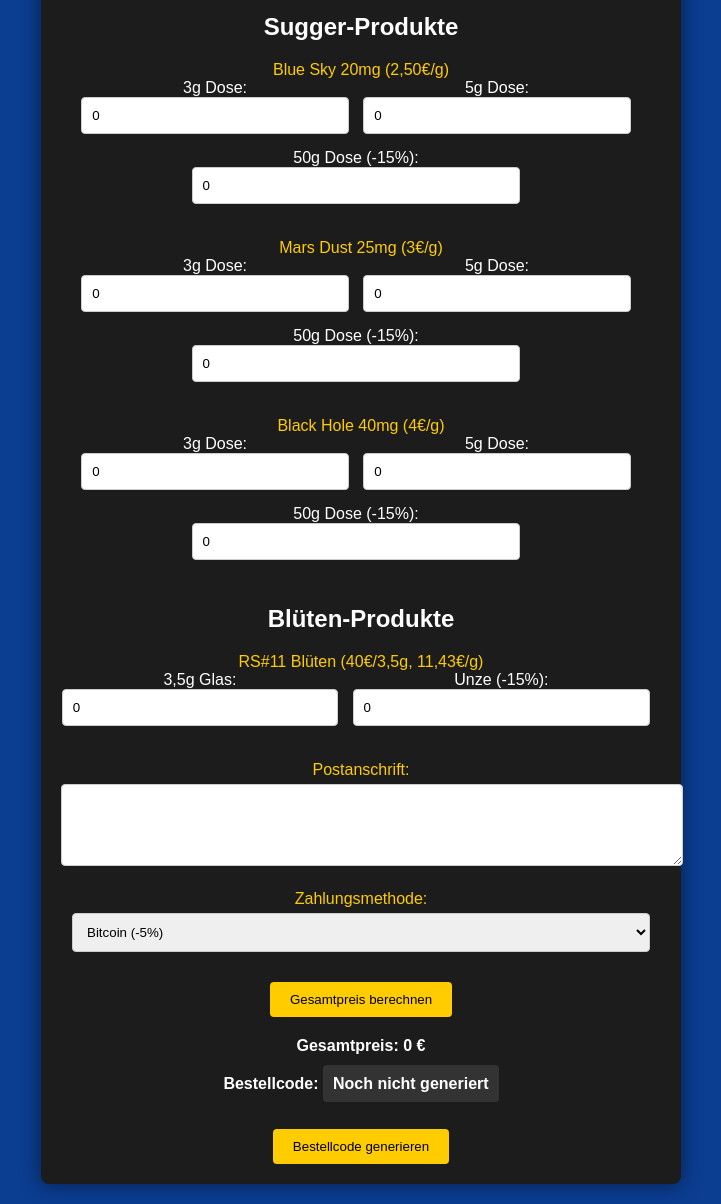
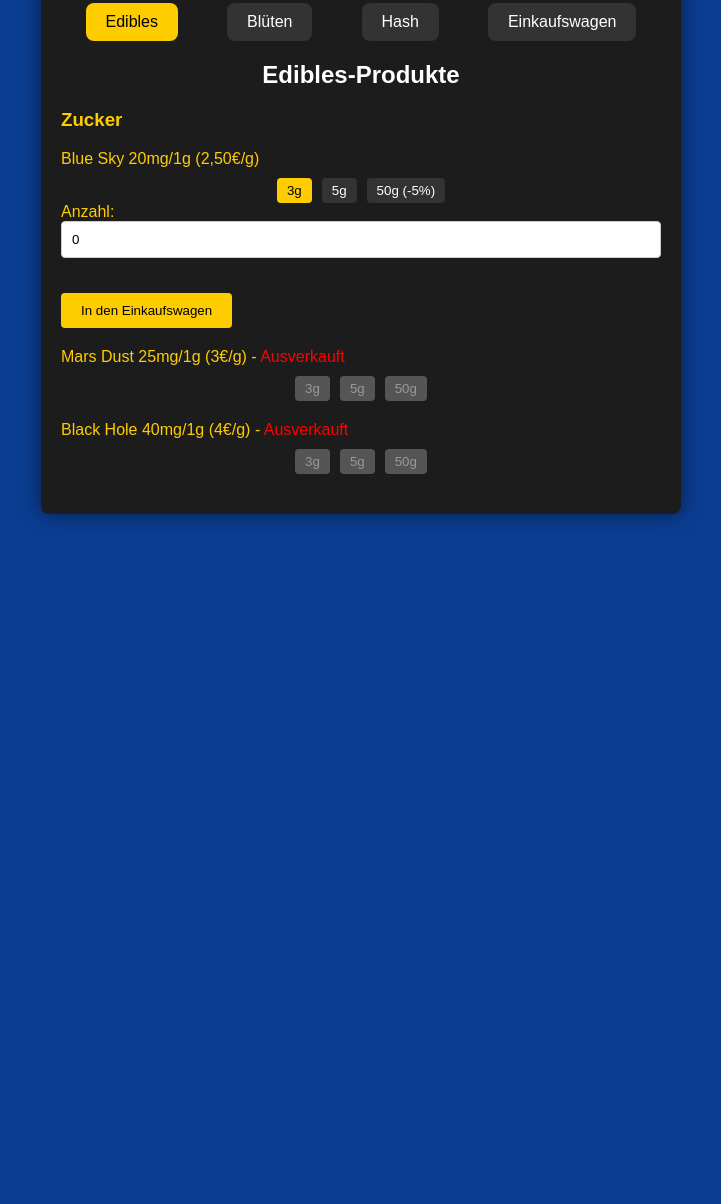
Before and after one commit to SPACE-WEED/bestell, a plain HTML site: page index.html in a window 1280 px wide. Shown: the part 115-1319 px from the top of the page, without its empty margins (279-1000 px from the left). After the commit the page ends 800 px from the top, so only its background shows below. Drawn offline with Linux system fonts and the light colour scheme; a web font is replaced by a local one.

Commit message:
Update index.html

```diff
--- a/index.html
+++ b/index.html
@@ -6,117 +6,192 @@
     <title>SPACE SUGGER Bestellkarte</title>
     <style>
         @import url('https://fonts.googleapis.com/css2?family=Nasai+One&display=swap');
-        body { font-family: Arial, sans-serif; background-color: #0b3d91; color: #fff; margin: 0; padding: 0; display: flex; justify-content: center; align-items: center; min-height: 100vh; }
+        body { font-family: Arial, sans-serif; background-color: #0b3d91; color: #fff; margin: 0; padding: 0; display: flex; flex-direction: column; align-items: center; min-height: 100vh; }
         .container { background: #1c1c1c; padding: 20px; border-radius: 8px; box-shadow: 0 0 20px rgba(0, 0, 0, 0.5); max-width: 600px; width: 100%; text-align: center; margin: 20px; }
         h1 { font-family: 'Nasai One', sans-serif; color: #ffcc00; margin-bottom: 20px; }
+        .tabs { display: flex; justify-content: space-around; margin-bottom: 20px; }
+        .tab { cursor: pointer; padding: 10px 20px; background: #333; border-radius: 8px; }
+        .tab.active { background: #ffcc00; color: #000; }
+        .tab-content { display: none; }
+        .tab-content.active { display: block; }
+        .subcategory { margin-bottom: 20px; text-align: left; }
+        .subcategory h3 { color: #ffcc00; }
         .product { margin-bottom: 20px; }
         .product label { display: block; margin-bottom: 5px; color: #ffcc00; }
-        .dose-size label { display: inline-block; margin-right: 10px; color: #fff; }
-        .address, .payment-method { margin-top: 20px; }
-        .address label, .payment-method label { display: block; margin-bottom: 5px; color: #ffcc00; }
+        .dose-size { display: flex; justify-content: center; margin-top: 10px; }
+        .dose-size button { background: #333; color: #fff; border: none; padding: 5px 10px; margin: 0 5px; cursor: pointer; border-radius: 4px; }
+        .dose-size button.active { background: #ffcc00; color: #000; }
+        .dose-size button.disabled { background: #555; color: #999; cursor: not-allowed; }
+        .address, .payment-method, .cart-section { margin-top: 20px; }
+        .address label, .payment-method label, .cart-section label { display: block; margin-bottom: 5px; color: #ffcc00; }
         textarea { width: 100%; padding: 10px; border: 1px solid #ccc; border-radius: 4px; }
         select, input[type="number"] { padding: 10px; border: 1px solid #ccc; border-radius: 4px; width: calc(100% - 22px); margin-bottom: 10px; }
         button { background: #ffcc00; color: #000; padding: 10px 20px; border: none; border-radius: 4px; cursor: pointer; transition: background 0.3s ease; margin-top: 20px; }
         button:hover { background: #e6b800; }
         p { margin-top: 20px; font-weight: bold; }
-        .copy-code { background: #333; padding: 10px; border-radius: 4px; margin-top: 10px; cursor: pointer; user-select: all; }
-        .product-section { margin-top: 30px; }
+        .copy-code { background: #333; padding: 10px; border-radius: 4px; margin-top: 10px; cursor: pointer; user-select: all; word-break: break-all; }
+        .cart-item { margin-bottom: 10px; }
+        .cart-item button { margin-left: 10px; background: #e74c3c; }
     </style>
 </head>
 <body>
     <div class="container">
         <h1>SPACE SUGGER Bestellkarte</h1>
-        <form id="orderForm">
-            <div class="product-section">
-                <h2>Sugger-Produkte</h2>
-                <div class="product">
-                    <label>Blue Sky 20mg (2,50€/g)
-                        <div class="dose-size">
-                            <label>3g Dose: <input type="number" name="Blue Sky 3g" value="0" min="0" data-price="7.50"></label>
-                            <label>5g Dose: <input type="number" name="Blue Sky 5g" value="0" min="0" data-price="12.50"></label>
-                            <label>50g Dose (-15%): <input type="number" name="Blue Sky 50g" value="0" min="0" data-price="106.25"></label>
-                        </div>
-                    </label>
+        <div class="tabs">
+            <div class="tab active" data-tab="edibles">Edibles</div>
+            <div class="tab" data-tab="blueten">Blüten</div>
+            <div class="tab" data-tab="hash">Hash</div>
+            <div class="tab" data-tab="cart">Einkaufswagen</div>
+        </div>
+        <div class="tab-content active" id="edibles">
+            <h2>Edibles-Produkte</h2>
+            <div class="subcategory">
+                <h3>Zucker</h3>
+                <div class="product" data-product="Blue Sky 20mg">
+                    <label>Blue Sky 20mg/1g (2,50€/g)</label>
+                    <div class="dose-size">
+                        <button type="button" class="dose-button active" data-size="3g" data-price="7.50">3g</button>
+                        <button type="button" class="dose-button" data-size="5g" data-price="12.50">5g</button>
+                        <button type="button" class="dose-button" data-size="50g" data-price="118.75">50g (-5%)</button>
+                    </div>
+                    <label>Anzahl: <input type="number" name="Blue Sky 20mg" value="0" min="0"></label>
+                    <button type="button" onclick="addToCart('Blue Sky 20mg', getActivePrice('Blue Sky 20mg'))">In den Einkaufswagen</button>
                 </div>
-                <div class="product">
-                    <label>Mars Dust 25mg (3€/g)
-                        <div class="dose-size">
-                            <label>3g Dose: <input type="number" name="Mars Dust 3g" value="0" min="0" data-price="9.00"></label>
-                            <label>5g Dose: <input type="number" name="Mars Dust 5g" value="0" min="0" data-price="15.00"></label>
-                            <label>50g Dose (-15%): <input type="number" name="Mars Dust 50g" value="0" min="0" data-price="127.50"></label>
-                        </div>
-                    </label>
+                <div class="product" data-product="Mars Dust 25mg">
+                    <label>Mars Dust 25mg/1g (3€/g) - <span style="color: red;">Ausverkauft</span></label>
+                    <div class="dose-size">
+                        <button type="button" class="dose-button disabled" disabled>3g</button>
+                        <button type="button" class="dose-button disabled" disabled>5g</button>
+                        <button type="button" class="dose-button disabled" disabled>50g</button>
+                    </div>
                 </div>
-                <div class="product">
-                    <label>Black Hole 40mg (4€/g)
-                        <div class="dose-size">
-                            <label>3g Dose: <input type="number" name="Black Hole 3g" value="0" min="0" data-price="12.00"></label>
-                            <label>5g Dose: <input type="number" name="Black Hole 5g" value="0" min="0" data-price="20.00"></label>
-                            <label>50g Dose (-15%): <input type="number" name="Black Hole 50g" value="0" min="0" data-price="170.00"></label>
-                        </div>
-                    </label>
+                <div class="product" data-product="Black Hole 40mg">
+                    <label>Black Hole 40mg/1g (4€/g) - <span style="color: red;">Ausverkauft</span></label>
+                    <div class="dose-size">
+                        <button type="button" class="dose-button disabled" disabled>3g</button>
+                        <button type="button" class="dose-button disabled" disabled>5g</button>
+                        <button type="button" class="dose-button disabled" disabled>50g</button>
+                    </div>
                 </div>
             </div>
-            <div class="product-section">
-                <h2>Blüten-Produkte</h2>
-                <div class="product">
-                    <label>RS#11 Blüten (40€/3,5g, 11,43€/g)
-                        <div class="dose-size">
-                            <label>3,5g Glas: <input type="number" name="RS#11 Blüten 3,5g" value="0" min="0" data-price="40.00"></label>
-                            <label>Unze (-15%): <input type="number" name="RS#11 Blüten Unze" value="0" min="0" data-price="291.20"></label>
-                        </div>
-                    </label>
+        </div>
+        <div class="tab-content" id="blueten">
+            <h2>Blüten-Produkte</h2>
+            <div class="product" data-product="RS#11 Blüten">
+                <label>RS#11 Blüten (40€/3,5g, 11,43€/g)</label>
+                <div class="dose-size">
+                    <button type="button" class="dose-button active" data-size="3,5g" data-price="40.00">3,5g</button>
+                    <button type="button" class="dose-button" data-size="28g" data-price="303.02">28g (-5%)</button>
                 </div>
+                <label>Anzahl: <input type="number" name="RS#11 Blüten" value="0" min="0"></label>
+                <button type="button" onclick="addToCart('RS#11 Blüten', getActivePrice('RS#11 Blüten'))">In den Einkaufswagen</button>
             </div>
-            <div class="address">
+        </div>
+        <div class="tab-content" id="hash">
+            <h2>Hash-Produkte</h2>
+            <p>Bald verfügbar</p>
+        </div>
+        <div class="tab-content" id="cart">
+            <h2>Einkaufswagen</h2>
+            <div id="cartItems"></div>
+            <div class="cart-section">
                 <label for="address">Postanschrift:</label>
                 <textarea id="address" name="address" rows="4" cols="50"></textarea>
             </div>
             <div class="payment-method">
                 <label>Zahlungsmethode:</label>
-                <select id="payment" name="payment" onchange="calculateTotal()">
-                    <option value="Bitcoin">Bitcoin (-5%)</option>
+                <select id="payment" name="payment">
+                    <option value="Bitcoin">Bitcoin</option>
                     <option value="PayPal">PayPal</option>
                 </select>
             </div>
-            <button type="button" onclick="calculateTotal()">Gesamtpreis berechnen</button>
-        </form>
-        <p id="totalPrice">Gesamtpreis: 0 €</p>
-        <p id="orderCode">Bestellcode: <span class="copy-code" id="copyCode">Noch nicht generiert</span></p>
-        <button type="button" onclick="generateOrderCode()">Bestellcode generieren</button>
+            <button type="button" onclick="generateOrderCode()">Bestellcode generieren</button>
+            <p id="totalPrice">Gesamtpreis: 0 €</p>
+            <p id="orderCode">Bestellcode: <span class="copy-code" id="copyCode">Noch nicht generiert</span></p>
+        </div>
     </div>
 
     <script>
-        function calculateTotal() {
-            let total = 0;
-            const form = document.getElementById('orderForm');
-            const inputs = form.querySelectorAll('input[type="number"]');
-            inputs.forEach(input => {
-                const price = parseFloat(input.getAttribute('data-price'));
-                const quantity = parseInt(input.value, 10);
-                if (!isNaN(price) && !isNaN(quantity)) {
-                    total += price * quantity;
+        const tabs = document.querySelectorAll('.tab');
+        const tabContents = document.querySelectorAll('.tab-content');
+        const cart = [];
+
+        tabs.forEach(tab => {
+            tab.addEventListener('click', () => {
+                tabs.forEach(t => t.classList.remove('active'));
+                tab.classList.add('active');
+
+                tabContents.forEach(content => {
+                    content.classList.remove('active');
+                    if (content.id === tab.getAttribute('data-tab')) {
+                        content.classList.add('active');
+                    }
+                });
+            });
+        });
+
+        document.querySelectorAll('.dose-button').forEach(button => {
+            button.addEventListener('click', () => {
+                const productDiv = button.closest('.product');
+                productDiv.querySelectorAll('.dose-button').forEach(btn => btn.classList.remove('active'));
+                if (!button.classList.contains('disabled')) {
+                    button.classList.add('active');
                 }
             });
-            const paymentMethod = document.getElementById('payment').value;
-            if (paymentMethod === 'Bitcoin') {
-                total *= 0.95;  // 5% Rabatt bei Bitcoin-Zahlung
+        });
+
+        function getActivePrice(productName) {
+            const productDiv = document.querySelector(`[data-product="${productName}"]`);
+            const activeButton = productDiv.querySelector('.dose-button.active');
+            return parseFloat(activeButton.getAttribute('data-price'));
+        }
+
+        function getActiveSize(productName) {
+            const productDiv = document.querySelector(`[data-product="${productName}"]`);
+            const activeButton = productDiv.querySelector('.dose-button.active');
+            return activeButton.getAttribute('data-size');
+        }
+
+        function addToCart(product, price) {
+            const quantity = parseInt(document.querySelector(`input[name="${product}"]`).value, 10);
+            const size = getActiveSize(product);
+            if (quantity > 0) {
+                cart.push({ product, price, quantity, size });
+                updateCart();
             }
+        }
+
+        function updateCart() {
+            const cartItems = document.getElementById('cartItems');
+            cartItems.innerHTML = '';
+            let total = 0;
+
+            cart.forEach(item => {
+                const itemTotal = item.price * item.quantity;
+                total += itemTotal;
+                cartItems.innerHTML += `<div class="cart-item">${item.product} - ${item.quantity} Stück - ${item.size} - ${itemTotal.toFixed(2)} €
+                    <button type="button" onclick="removeFromCart('${item.product}', '${item.size}')">Entfernen</button></div>`;
+            });
+
             document.getElementById('totalPrice').innerText = `Gesamtpreis: ${total.toFixed(2)} €`;
-            return total.toFixed(2);
+        }
+
+        function removeFromCart(product, size) {
+            const index = cart.findIndex(item => item.product === product && item.size === size);
+            if (index > -1) {
+                cart.splice(index, 1);
+                updateCart();
+            }
         }
 
         function generateOrderCode() {
-            const form = document.getElementById('orderForm');
-            const inputs = form.querySelectorAll('input[type="number"]');
             const address = document.getElementById('address').value;
             const payment = document.getElementById('payment').value;
-            const totalPrice = calculateTotal();
-            let orderDetails = `Total:${totalPrice};`;
-            inputs.forEach(input => {
-                if (input.value > 0) {
-                    orderDetails += `${input.name}:${input.value};`;
-                }
+            let totalPrice = parseFloat(document.getElementById('totalPrice').innerText.replace('Gesamtpreis: ', '').replace(' €', ''));
+
+            let orderDetails = `Total:${totalPrice.toFixed(2)};`;
+            cart.forEach(item => {
+                orderDetails += `${item.product} (${item.size}):${item.quantity};`;
             });
             orderDetails += `Address:${address};Payment:${payment};`;
             const orderCode = btoa(orderDetails);
```
